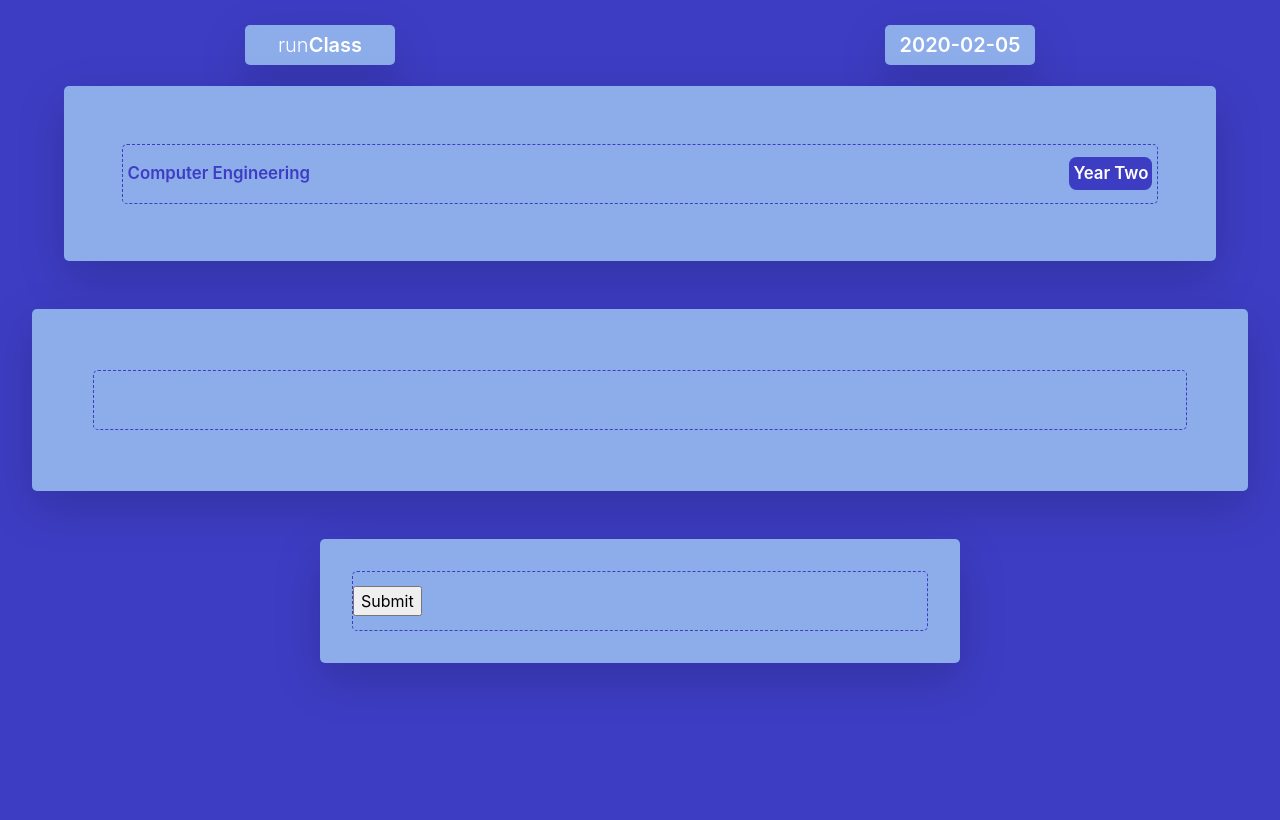
After one commit to yeboah326/runClass, a Flask app: page /listStudentsRandom in a window 1280 px wide. The commit adds this page. Run offline with Flask 2, Linux system fonts and the light colour scheme; some libraries are stand-ins or nearby versions.

Commit message:
Continued work on some part of the frontend and started some program logic, random num gen, convert from csv to xlsx

```diff
--- a/app.py
+++ b/app.py
@@ -1,16 +1,53 @@
 #! /usr/bin/env python
 
 from flask import Flask, render_template
+from flask_sqlalchemy import SQLAlchemy
 from datetime import date
 
 
 app = Flask(__name__)
+# ------------------Database Configurations----------------------
+app.config['SQLALCHEMY_DATABASE_URI'] = 'sqlite:///test.db'
+db = SQLAlchemy(app)
+
+
+class ProgrammeYear(db.Model):
+    id = db.Column(db.Integer, primary_key=True)
+    indexNumber = db.Column(db.Integer, nullable=False)
+    studentName = db.Column(db.String(100), nullable=False)
+    presentState = db.Column(db.Integer, nullable=False)
+
+# ------------------Database Configurations----------------------
+
 today = str(date.today())
 
+
+# ------------------Application Routes-----------------------
 @app.route('/')
+def index():
+    return render_template("index.html", today = today)
 
-def index():
-    return render_template("list2.html", today = today)
+
+@app.route('/listClassesSession')
+def listClassesSession():
+    return render_template("listClassesSession.html", today=today)
+
+@app.route('/listClassesRecords')
+def listClassesRecords():
+    return render_template("listClassesRecords.html", today=today)
+
+
+@app.route('/records')
+def records():
+    return render_template('records.html', today=today)
+
+@app.route('/listStudentsRandom')
+def listStudentsRandom():
+    return render_template('listStudentsRandom.html', today=today)
+
+@app.route('/complete')
+def complete():
+    render_template('complete.html' , today=today)
 
 
 if __name__ == "__main__":
--- /dev/null
+++ b/scripts/__init__.py
@@ -0,0 +1 @@
+from scripts import randomNumberGenerator
--- a/static/css/custom.css
+++ b/static/css/custom.css
@@ -19,7 +19,10 @@ body{
     font-size: 1.25em;
 }
 
-
+.submit-session{
+    width: 100%;
+    height: 100%;
+}
 
 /* General CSS Shit */
 
@@ -73,6 +76,28 @@ body{
     justify-content: space-around;
     align-items: center;
 }
+
+.main-bottom{
+    display: flex;
+    flex-flow: row nowrap;
+    justify-content: center;
+    margin-top: 1vh;
+    margin-bottom: 1vh;
+}
+
+.sub-bottom{
+    width: 50%;
+    /* height: 90vh; */
+    background-color: #8cacea;
+    border-radius: 5px 5px;
+    margin-top: 1.0vh;
+    /* Sub Boxes */
+    display: flex;
+    flex-flow: row wrap;
+    justify-content: space-around;
+    align-items: center;
+}
+
 
 .sub-two-one{
     width: 45%;
--- a/templates/base.html
+++ b/templates/base.html
@@ -14,11 +14,12 @@
 </head>
 <body>
     <div class="main-one ">
-
-        <div class="sub-one shadow-lg c-text-center">
-            <span class="thin">run</span>
-            <span class="thick">Class</span>
-        </div>
+        <a href="/">
+            <div class="sub-one shadow-lg c-text-center">
+                <span class="thin">run</span>
+                <span class="thick">Class</span>
+            </div>
+        </a>
         <div class="sub-one shadow-lg c-text-center">
             <span class="thick">{{ today }}</span>
         </div>
--- /dev/null
+++ b/templates/listStudentsRandom.html
@@ -0,0 +1,49 @@
+{% extends 'base.html' %}
+
+{% block title %}Home{% endblock%}
+
+{% block body %}
+
+<div class="main-mid">
+    <div class="sub-two-mid shadow-lg">
+        <div class="sub-two-two">
+            <div class="programme-one">
+                <span>
+                    Computer Engineering
+                </span>
+            </div>
+            <div class="year-one">
+                Year Two
+            </div>
+        </div>
+    </div>
+</div>
+
+</div>
+<!-- Body Sections -->
+<div class="main-two">
+    <div class="sub-two shadow-lg">
+        <div class="sub-two-two">
+            <div class="box-1">
+
+            </div>
+            <div class="box-1"></div>
+            <div class="box-1"></div>
+        </div>
+    </div>
+</div>
+
+<div class="main-bottom">
+    <div class="sub-bottom shadow-lg">
+        <div class="sub-two-two">
+            <div class="box-1">
+                <form action="post" action="/complete">
+                    <input type="submit" value="Submit" class="submit-session">
+                </form>
+            </div>
+        </div>
+    </div>
+
+</div>
+
+{% endblock%}
```
Also changed, not shown: ClassList.csv (added, +31 -0 lines), config.py (added, +14 -0 lines), scripts/excelToDF.py (added, +13 -0 lines), scripts/randomNumberGenerator.py (added, +16 -0 lines), templates/complete.html (added, +7 -0 lines), templates/index.html (+6 -2 lines), templates/listClassesSession.html (added, +57 -0 lines), scripts/populate.py (added), templates/listClassesRecords.html (renamed from templates/listClasses.html), test.db (added), 1 other file.
